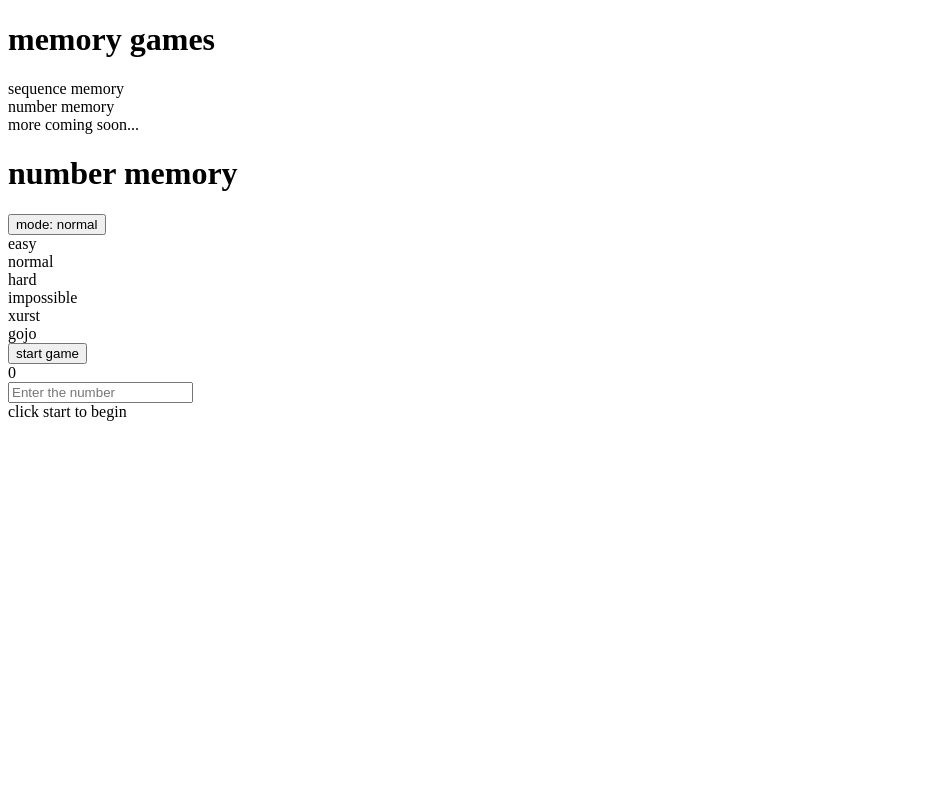
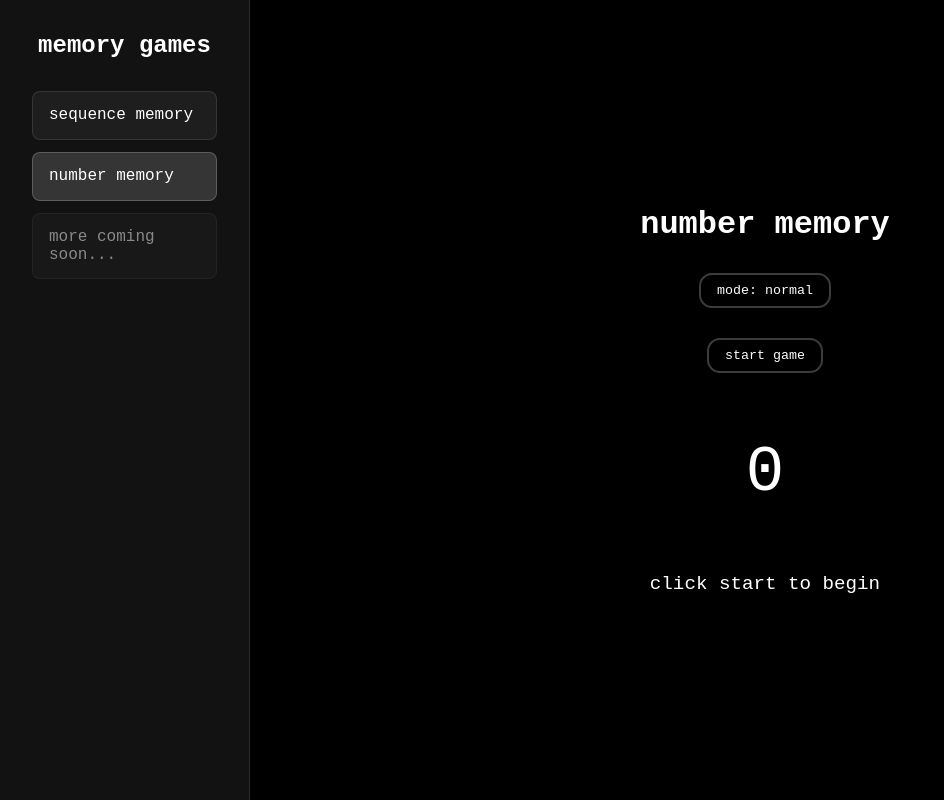
Before and after one commit to xurst/simple-memory-games, a plain HTML site: page number.html in a window 1280 px wide. Shown: the whole page, without its empty margins (0-944 px from the left). Drawn offline with Linux system fonts and the light colour scheme; the site is published under a folder, as on GitHub Pages, so addresses that start at the root find nothing.

Commit message:
small css bug

```diff
--- a/number.html
+++ b/number.html
@@ -3,9 +3,9 @@
 <head>
   <meta charset="UTF-8">
   <title>xurst's memory games</title>
-  <link href="/css/style.css" rel="stylesheet">
-  <link href="/css/sidebar.css" rel="stylesheet">
-  <link href="/css/number.css" rel="stylesheet">
+  <link href="css/style.css" rel="stylesheet">
+  <link href="css/sidebar.css" rel="stylesheet">
+  <link href="css/number.css" rel="stylesheet">
 </head>
 <body>
 <div class="sidebar">
@@ -38,6 +38,6 @@
     </div>
   </div>
 </div>
-<script type="module" src="/src/js/number.js"></script>
+<script type="module" src="src/js/number.js"></script>
 </body>
 </html>
```
